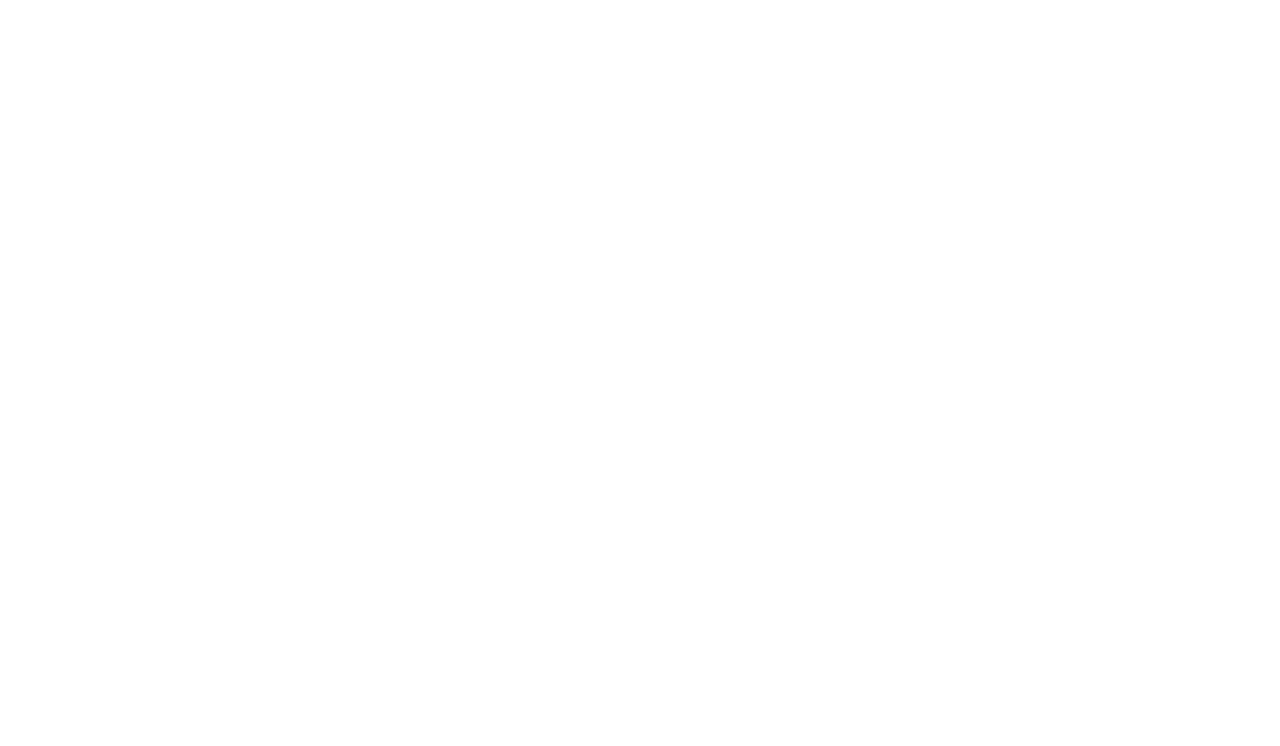
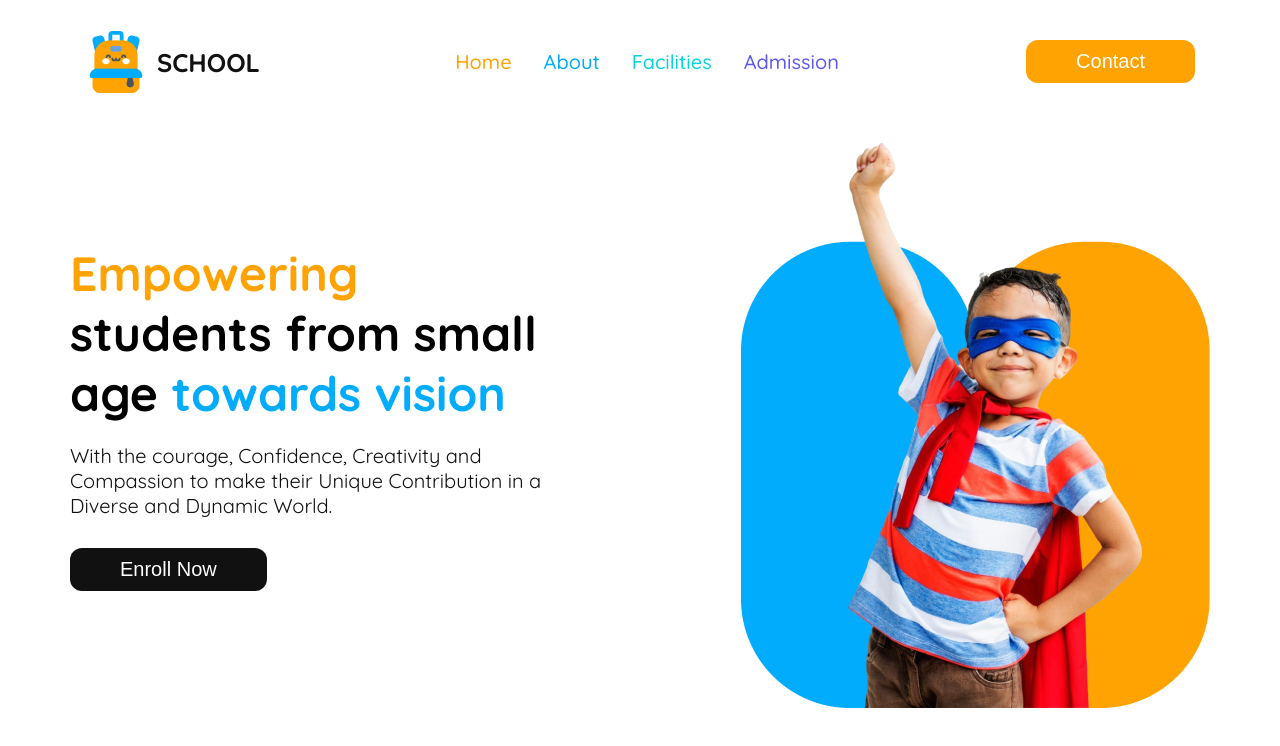
Before and after one commit to julkarnine3/assignment-2, a plain HTML site: page index.html in a window 1280 px wide. Drawn offline with Linux system fonts and the light colour scheme.

Commit message:
added my cover

```diff
--- a/index.html
+++ b/index.html
@@ -8,9 +8,36 @@
 </head>
 <body class="quicksand-font">
     <header>
-        <nav>
+        <nav class="navbar">
 
+            <div class="nav-logo">
+                <img src="./assets/logo.png" alt="">
+                <h3 class="primary-blck logo-title">SCHOOL</h3>
+               </div>
+               <button class="menu-toggle">☰</button>
+
+
+           <div class="nav-link">
+            <ul>
+                <li ><a href="" class="primary-orng">Home</a></li>
+                <li><a href="" class="primary-sky">About</a></li>
+                <li><a href="" class="primary-light-sky">Facilities</a></li>
+                <li><a href="" class="primary-light-blue">Admission</a></li>
+            </ul>
+           </div>
+            <button class="nav-btn btn-bg-clr">Contact</button>
         </nav>
+
+
+        <section class="cover">
+            <div class="cover-container">
+                <h3 class="cover-title"><span class="primary-orng">Empowering</span>
+                    students from small <br> age <span class="primary-sky">towards vision</span></h3>
+                <p class="cover-description">With the courage, Confidence, Creativity and Compassion to make their Unique Contribution in a Diverse and Dynamic World.</p>
+                <button class="primary-btn btn-bg-clr-1">Enroll Now</button>
+            </div>
+            <img src="./assets/hero-kids.png" alt="" >
+        </section>
 
     </header>
     <main>
--- a/styles/index.css
+++ b/styles/index.css
@@ -12,3 +12,161 @@ body{
     max-width: 1440px;
     margin: 0 auto;
 }
+main > section{
+    max-width: 1140px;
+    margin: 60px auto;
+}
+/* black */
+.primary-blck{
+    color: rgba(17, 17, 17, 1);
+}
+.primary-orng{
+   color:  rgba(254, 163, 1, 1);
+}
+.primary-sky{
+    color: rgba(1, 172, 253, 1);
+}
+.primary-light-sky{
+    color: rgba(5, 212, 223, 1);
+}
+.primary-light-blue{
+    color: rgba(93, 88, 239, 1);
+}
+.btn-bg-clr{
+    background-color: rgba(254, 163, 1, 1);
+}
+.btn-bg-clr-1{
+    background-color: rgba(17, 17, 17, 1);
+}
+.primary-btn{
+    padding: 10px 50px;
+    color: rgba(255, 255, 255, 1);
+    font-weight: 500;
+    font-size: 1.25rem;
+    border: none;
+    border-radius: 12px;
+    transition: color 0.1s ease-in;
+}
+.primary-btn:hover{
+    color: blue;
+    cursor: pointer;
+}
+
+
+/* Header related styles */
+/* navbar styles */
+.navbar{
+    display: flex;
+    justify-content: space-between;
+    align-items: center;
+    margin-left: 85px;
+    margin-right: 85px;
+    margin-top: 20px;
+}
+.nav-btn{
+    padding: 10px 50px;
+    color: rgba(255, 255, 255, 1);
+    font-weight: 500;
+    font-size: 1.25rem;
+    border: none;
+    border-radius: 12px;
+    transition: color 0.1s ease-in;
+}
+.nav-btn:hover{
+    color: blue;
+    cursor: pointer;
+}
+.nav-logo{
+    display: flex;
+    align-items: center;
+}
+
+.logo-title{
+    margin-left:10px;
+    font-size: 1.6rem;
+}
+.nav-logo > img{
+    width: 62px;
+    height: 62px;
+
+}
+.nav-link > ul{
+    display: flex;
+    justify-content: space-between;
+
+}
+.nav-link  ul  li{
+    list-style: none;
+    margin-right: 32px;
+}
+.nav-link ul li a{
+    text-decoration: none;
+    font-weight: 500;
+    font-size: 1.25rem;
+}
+ /* Mobile menu toggle (hamburger) */
+ .menu-toggle {
+    display: none;
+    font-size: 1.5rem;
+    background: none;
+    border: none;
+    cursor: pointer;
+}
+
+/* Cover styles */
+.cover{
+    display: flex;
+    justify-content: space-between;
+    margin: 0 auto;
+    /* border: 2px solid salmon; */
+    max-width: 1140px;
+    padding: 30px;
+    gap: 50px;
+}
+.cover-container{
+    max-width: 500px;
+    margin-top: 100px;
+    margin-bottom: 100px;
+}
+.cover-title{
+    font-size: 3rem;
+    font-weight: bold;
+    margin-top: 10px;
+    margin-bottom: 10px;
+}
+.cover-description{
+    font-size: 1.25rem;
+    font-weight: 400;
+    color: rgba(17, 17, 17, 1);
+    margin-bottom: 30px;
+}
+/* Media query for small device */
+@media screen and (max-width:576px) {
+
+    .navbar{
+        margin-left: 0 ;
+    }
+    .menu-toggle {
+        display: block; /* Show hamburger icon on mobile */
+
+        margin-left: 120px;
+    }
+
+    .nav-btn, .nav-link {
+        display: none; /* Hide the contact button for mobile */
+    }
+
+    .cover{
+        display: flex;
+       flex-direction: column-reverse;
+       border-top: 1px solid  rgba(254, 163, 1, 1) ;
+       padding-left: 20px;
+       padding-right: 20px;
+       justify-items: center;
+       text-align: center;
+       margin-top: 20px;
+       gap: 0px;
+    }
+
+
+}
```
Also changed, not shown: assets/bg.png (added), assets/dribble.png (added), assets/elementary.png (added), assets/fb.png (added), assets/google+.png (added), assets/hero-kids.png (added), assets/kinder.png (added), assets/logo.png (added), assets/middle.png (added), assets/story-1.png (added), assets/story-2.png (added), assets/story-3.png (added), assets/story-4.png (added), assets/story-5.png (added), 1 more files.
